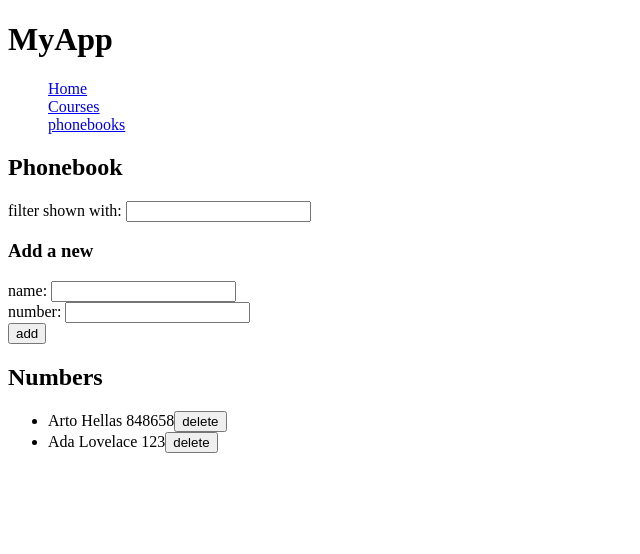
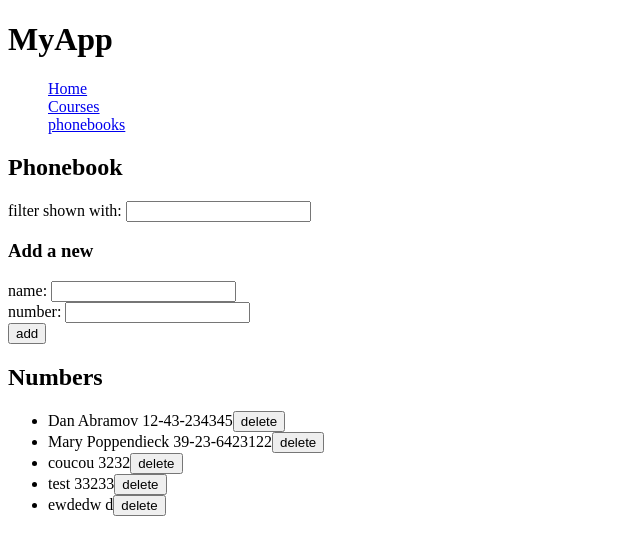
Before and after one commit to JulienLouisSchneider/prw3-react-part2, a React (Vite) app: page /phonebooks in a window 1280 px wide. Shown: the top 554 px of the page, without its empty margins (0-640 px from the left). Built offline with nearby package versions, Linux system fonts and the light colour scheme; data requests are answered from the project's data file.

Commit message:
feat: add real get

```diff
--- a/src/pages/PhoneBook.jsx
+++ b/src/pages/PhoneBook.jsx
@@ -1,4 +1,4 @@
-import { useState } from 'react'
+import {useEffect, useState} from 'react'
 import personService from '../services/Person.jsx'
 
 
@@ -7,10 +7,18 @@ import PersonForm from "../components/persons/PersonForm.jsx";
 import Persons from "../components/persons/Person.jsx";
 
 const PhoneBook = () => {
-    const [persons, setPersons] = useState([
-        { name: 'Arto Hellas', number: '848658', id: 1 },
-        { name: 'Ada Lovelace', number: '123', id: 2 },
-    ])
+    const [persons, setPersons] = useState([])
+
+    useEffect(() => {
+        personService
+            .getAll()
+            .then(initialPersons => {
+                setPersons(initialPersons)
+            })
+            .catch(() => {
+                alert('Erreur lors du chargement des personnes depuis le serveur')
+            })
+    }, [])
 
     const [newName, setNewName] = useState('')
     const [newNumber, setNewNumber] = useState('')
@@ -30,7 +38,7 @@ const PhoneBook = () => {
             const updatedPerson = { ...existing, number: newNumber }
 
             personService
-                .update(existing.id, updatedPerson) // -> PUT
+                .update(existing.id, updatedPerson)
                 .then(returnedPerson => {
                     setPersons(persons.map(p => p.id !== existing.id ? p : returnedPerson))
                     setNewName('')
@@ -46,7 +54,7 @@ const PhoneBook = () => {
 
         const personObject = { name: newName, number: newNumber }
         personService
-            .create(personObject) // -> POST
+            .create(personObject)
             .then(returnedPerson => {
                 setPersons(persons.concat(returnedPerson))
                 setNewName('')
```
